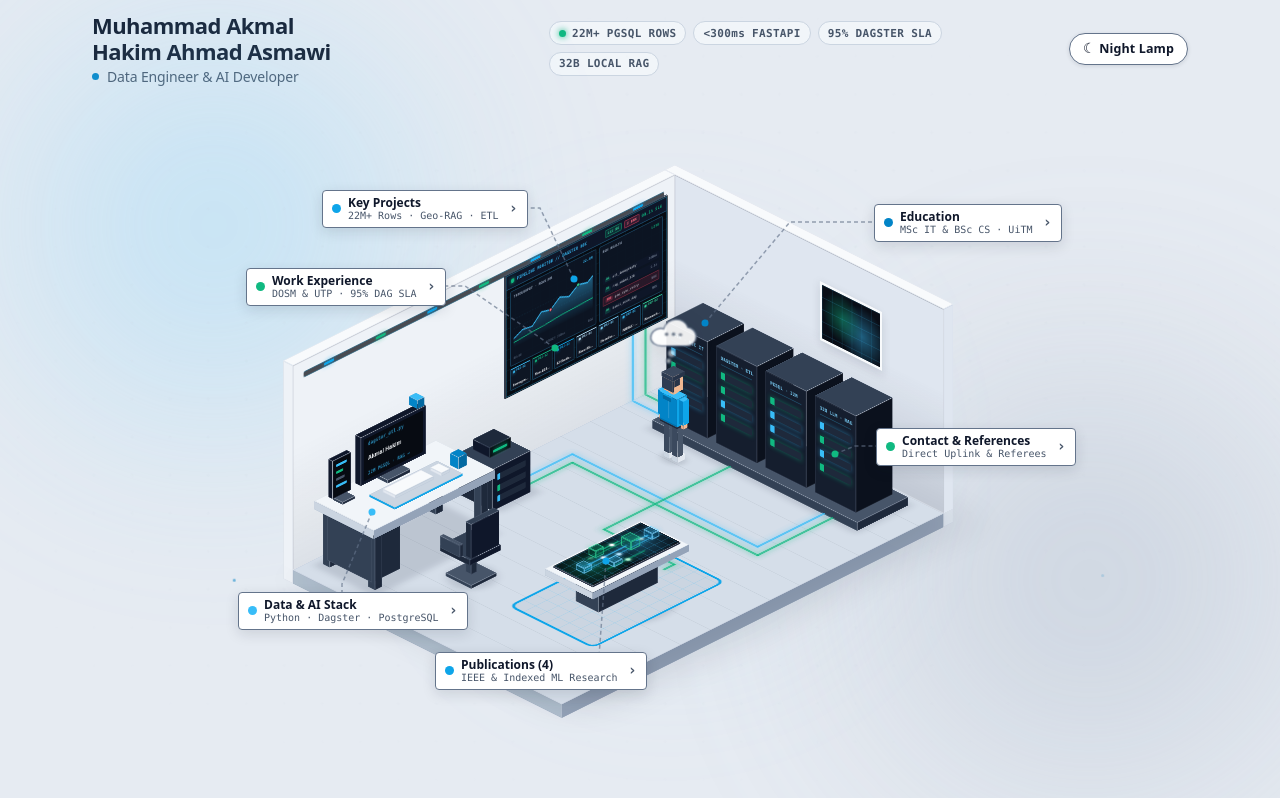
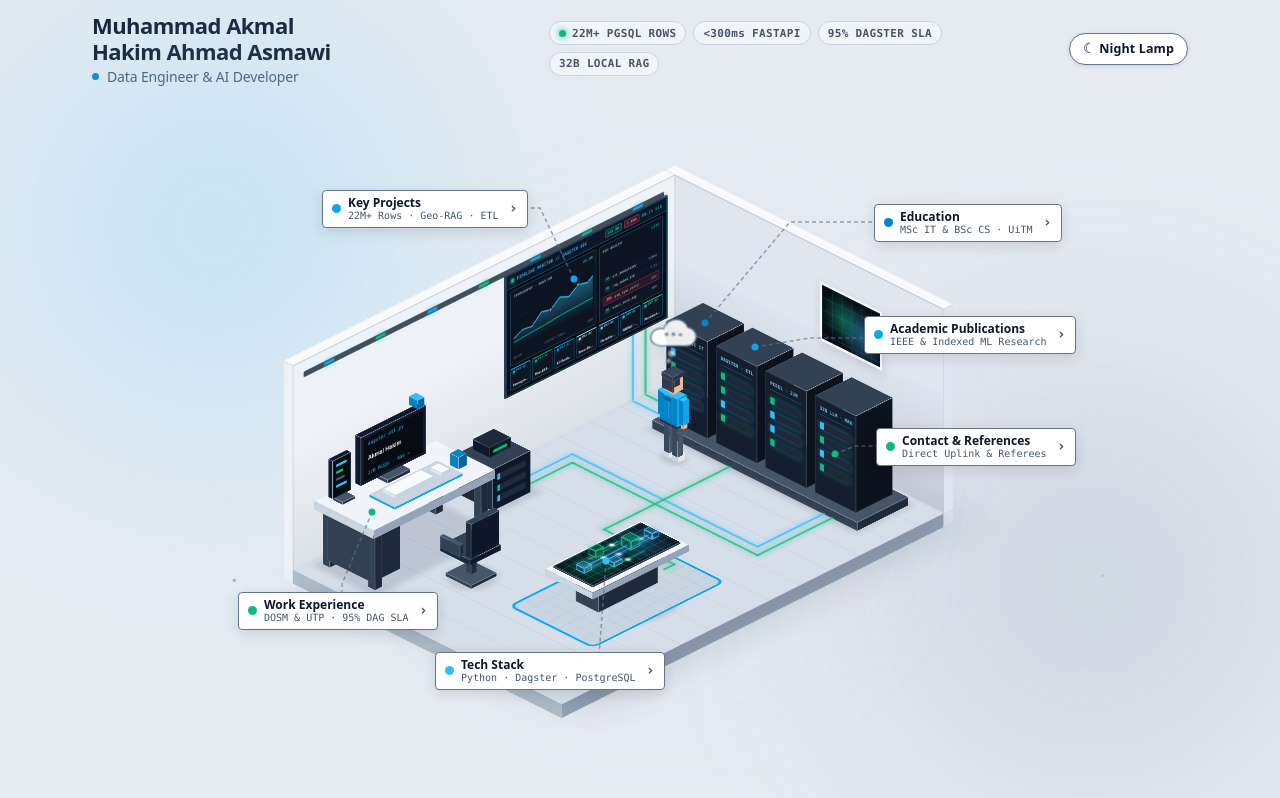
Before and after one commit to akmalxz/portfolio, a React (Vite) app: page / in a window 1280 px wide. Built offline with nearby package versions, Linux system fonts and the light colour scheme.

Commit message:
swap the callout position

```diff
--- a/src/components/BedroomCorner.tsx
+++ b/src/components/BedroomCorner.tsx
@@ -80,8 +80,10 @@ export function BedroomCorner({
   const isProjectsActive =
     hoveredCallout === 'projects' || hoveredBook?.category === 'project';
   const isExperienceActive =
-    hoveredCallout === 'experience' || hoveredBook?.category === 'experience';
-  const isSkillsActive = hoveredCallout === 'skills' || hoveredPc;
+    hoveredCallout === 'experience' ||
+    hoveredBook?.category === 'experience' ||
+    hoveredPc;
+  const isSkillsActive = hoveredCallout === 'skills';
   const isEducationActive = hoveredCallout === 'education';
   const isPublicationsActive = hoveredCallout === 'publications';
   const isContactActive = hoveredCallout === 'contact';
@@ -112,27 +114,27 @@ export function BedroomCorner({
               <circle className="callout-target-dot pin-dot-cobalt" cx="344" cy="119" r="3.5" />
             </g>
 
-            {/* 2. Experience Leader Line */}
+            {/* 2. Work Experience Leader Line (points to Desk PC) */}
             <g className={`callout-branch ${isExperienceActive ? 'is-active' : ''}`}>
-              <polyline
-                className="callout-line"
-                points="325,188 235,126 196,126"
-              />
-              <circle className="callout-target-ring" cx="325" cy="188" r="7" />
-              <circle className="callout-target-dot pin-dot-teal" cx="325" cy="188" r="3.5" />
-            </g>
-
-            {/* 3. Technical Skills Leader Line (routed below desk so callout never blocks PC) */}
-            <g className={`callout-branch ${isSkillsActive ? 'is-active' : ''}`}>
               <polyline
                 className="callout-line"
                 points="142,352 112,424 112,432"
               />
               <circle className="callout-target-ring" cx="142" cy="352" r="7" />
-              <circle className="callout-target-dot pin-dot-sky" cx="142" cy="352" r="3.5" />
+              <circle className="callout-target-dot pin-dot-teal" cx="142" cy="352" r="3.5" />
             </g>
 
-            {/* 4. Education Leader Line (points to Rack 3: UITM · MSC IT) */}
+            {/* 3. Tech Stack Leader Line (points to Holotable) */}
+            <g className={`callout-branch ${isSkillsActive ? 'is-active' : ''}`}>
+              <polyline
+                className="callout-line"
+                points="376,401 368,510 350,510"
+              />
+              <circle className="callout-target-ring" cx="376" cy="401" r="7" />
+              <circle className="callout-target-dot pin-dot-sky" cx="376" cy="401" r="3.5" />
+            </g>
+
+            {/* 4. Education Leader Line (points to Rack 1: UITM · MSC IT) */}
             <g className={`callout-branch ${isEducationActive ? 'is-active' : ''}`}>
               <polyline
                 className="callout-line"
@@ -142,7 +144,17 @@ export function BedroomCorner({
               <circle className="callout-target-dot pin-dot-indigo" cx="475" cy="163" r="3.5" />
             </g>
 
-            {/* 5. Contact Leader Line (points to Rack 2: 32B LLM · RAG) */}
+            {/* 5. Academic Publications Leader Line (points to Rack 2: DAGSTER · ETL) */}
+            <g className={`callout-branch ${isPublicationsActive ? 'is-active' : ''}`}>
+              <polyline
+                className="callout-line"
+                points="525,187 580,178 634,178"
+              />
+              <circle className="callout-target-ring" cx="525" cy="187" r="7" />
+              <circle className="callout-target-dot pin-dot-violet" cx="525" cy="187" r="3.5" />
+            </g>
+
+            {/* 6. Contact Leader Line (points to Rack 4: 32B LLM · RAG) */}
             <g className={`callout-branch ${isContactActive ? 'is-active' : ''}`}>
               <polyline
                 className="callout-line"
@@ -150,16 +162,6 @@ export function BedroomCorner({
               />
               <circle className="callout-target-ring" cx="605" cy="294" r="7" />
               <circle className="callout-target-dot pin-dot-mint" cx="605" cy="294" r="3.5" />
-            </g>
-
-            {/* 6. Publications Leader Line */}
-            <g className={`callout-branch ${isPublicationsActive ? 'is-active' : ''}`}>
-              <polyline
-                className="callout-line"
-                points="376,401 368,510 350,510"
-              />
-              <circle className="callout-target-ring" cx="376" cy="401" r="7" />
-              <circle className="callout-target-dot pin-dot-violet" cx="376" cy="401" r="3.5" />
             </g>
           </svg>
 
@@ -378,7 +380,7 @@ export function BedroomCorner({
                 </div>
               }
             />
-            {/* Rack 4: Dagster ETL Worker Node */}
+            {/* Rack 2: Dagster ETL Worker Node (Academic Publications Target) */}
             <IsoBox
               x={464}
               y={134}
@@ -386,7 +388,7 @@ export function BedroomCorner({
               w={52}
               d={58}
               h={112}
-              className="box-server-rack"
+              className={`box-server-rack ${isPublicationsActive ? 'is-rack-active' : ''}`}
               leftContent={
                 <div className="server-rack-face">
                   <span className="rack-label">DAGSTER · ETL</span>
@@ -573,7 +575,7 @@ export function BedroomCorner({
                       );
                     })}
                     {experienceBooks.map((book) => {
-                      const isActive = hoveredBookId === book.id || isExperienceActive;
+                      const isActive = hoveredBookId === book.id;
                       return (
                         <button
                           key={book.id}
@@ -603,14 +605,16 @@ export function BedroomCorner({
             {/* Desk + Clickable PC Setup */}
             <DeskSetup
               profile={profile}
-              isHovered={isSkillsActive}
-              isZoneHighlighted={isSkillsActive}
+              isHovered={isExperienceActive}
+              isZoneHighlighted={isExperienceActive}
               previewBook={hoveredBook ?? null}
               onHoverChange={(active) => {
                 setHoveredBookId(null);
                 setHoveredPc(active);
               }}
-              onOpenPc={() => onOpenSection('skills')}
+              onOpenPc={() => {
+                if (experienceBooks[0]) onSelectBook(experienceBooks[0]);
+              }}
             />
 
             {/* Animated Isometric Character */}
@@ -641,14 +645,26 @@ export function BedroomCorner({
               </span>
             </button>
 
-            {/* 2. Work Experience Callout (Off Upper-Left Wall Edge) */}
+            {/* 2. Work Experience Callout (Desk PC) */}
             <button
               type="button"
               className={`room-callout callout-experience ${isExperienceActive ? 'is-active' : ''}`}
-              onMouseEnter={() => setHoveredCallout('experience')}
-              onMouseLeave={() => setHoveredCallout(null)}
-              onFocus={() => setHoveredCallout('experience')}
-              onBlur={() => setHoveredCallout(null)}
+              onMouseEnter={() => {
+                setHoveredCallout('experience');
+                setHoveredPc(true);
+              }}
+              onMouseLeave={() => {
+                setHoveredCallout(null);
+                setHoveredPc(false);
+              }}
+              onFocus={() => {
+                setHoveredCallout('experience');
+                setHoveredPc(true);
+              }}
+              onBlur={() => {
+                setHoveredCallout(null);
+                setHoveredPc(false);
+              }}
               onClick={() => {
                 if (experienceBooks[0]) onSelectBook(experienceBooks[0]);
               }}
@@ -663,39 +679,27 @@ export function BedroomCorner({
               </span>
             </button>
 
-            {/* 3. Data & AI Stack (Below Left Floor Edge — clear of Desk PC) */}
+            {/* 3. Tech Stack Callout (Holotable) */}
             <button
               type="button"
               className={`room-callout callout-skills ${isSkillsActive ? 'is-active' : ''}`}
-              onMouseEnter={() => {
-                setHoveredCallout('skills');
-                setHoveredPc(true);
-              }}
-              onMouseLeave={() => {
-                setHoveredCallout(null);
-                setHoveredPc(false);
-              }}
-              onFocus={() => {
-                setHoveredCallout('skills');
-                setHoveredPc(true);
-              }}
-              onBlur={() => {
-                setHoveredCallout(null);
-                setHoveredPc(false);
-              }}
+              onMouseEnter={() => setHoveredCallout('skills')}
+              onMouseLeave={() => setHoveredCallout(null)}
+              onFocus={() => setHoveredCallout('skills')}
+              onBlur={() => setHoveredCallout(null)}
               onClick={() => onOpenSection('skills')}
             >
               <span className="callout-card">
                 <span className="callout-dot pin-dot-sky" aria-hidden="true" />
                 <span className="callout-text">
-                  <span className="callout-title">Data &amp; AI Stack</span>
+                  <span className="callout-title">Tech Stack</span>
                   <span className="callout-sub">Python · Dagster · PostgreSQL</span>
                 </span>
                 <span className="callout-arrow" aria-hidden="true">›</span>
               </span>
             </button>
 
-            {/* 4. Education Callout (Above Back-Right Wall) */}
+            {/* 4. Education Callout (Rack 1) */}
             <button
               type="button"
               className={`room-callout callout-education ${isEducationActive ? 'is-active' : ''}`}
@@ -715,7 +719,27 @@ export function BedroomCorner({
               </span>
             </button>
 
-            {/* 5. Contact & References (Off Right Wall Edge beside Server Cluster) */}
+            {/* 5. Academic Publications Callout (Rack 2) */}
+            <button
+              type="button"
+              className={`room-callout callout-publications ${isPublicationsActive ? 'is-active' : ''}`}
+              onMouseEnter={() => setHoveredCallout('publications')}
+              onMouseLeave={() => setHoveredCallout(null)}
+              onFocus={() => setHoveredCallout('publications')}
+              onBlur={() => setHoveredCallout(null)}
+              onClick={() => onOpenSection('publications')}
+            >
+              <span className="callout-card">
+                <span className="callout-dot pin-dot-violet" aria-hidden="true" />
+                <span className="callout-text">
+                  <span className="callout-title">Academic Publications</span>
+                  <span className="callout-sub">IEEE &amp; Indexed ML Research</span>
+                </span>
+                <span className="callout-arrow" aria-hidden="true">›</span>
+              </span>
+            </button>
+
+            {/* 6. Contact & References (Rack 4) */}
             <button
               type="button"
               className={`room-callout callout-contact ${isContactActive ? 'is-active' : ''}`}
@@ -730,26 +754,6 @@ export function BedroomCorner({
                 <span className="callout-text">
                   <span className="callout-title">Contact &amp; References</span>
                   <span className="callout-sub">Direct Uplink &amp; Referees</span>
-                </span>
-                <span className="callout-arrow" aria-hidden="true">›</span>
-              </span>
-            </button>
-
-            {/* 6. Research Publications (Off Front Floor Edge below Holotable) */}
-            <button
-              type="button"
-              className={`room-callout callout-publications ${isPublicationsActive ? 'is-active' : ''}`}
-              onMouseEnter={() => setHoveredCallout('publications')}
-              onMouseLeave={() => setHoveredCallout(null)}
-              onFocus={() => setHoveredCallout('publications')}
-              onBlur={() => setHoveredCallout(null)}
-              onClick={() => onOpenSection('publications')}
-            >
-              <span className="callout-card">
-                <span className="callout-dot pin-dot-violet" aria-hidden="true" />
-                <span className="callout-text">
-                  <span className="callout-title">Publications (4)</span>
-                  <span className="callout-sub">IEEE &amp; Indexed ML Research</span>
                 </span>
                 <span className="callout-arrow" aria-hidden="true">›</span>
               </span>
--- a/src/components/DeskSetup.tsx
+++ b/src/components/DeskSetup.tsx
@@ -85,7 +85,7 @@ export function DeskSetup({
         } ${previewBook ? 'is-previewing' : ''}`}
         data-preview-tone={previewBook?.tone}
         style={monitorVars}
-        aria-label={`Open About & Technical Skills for ${profile.shortName}`}
+        aria-label={`Open Work Experience for ${profile.shortName}`}
         onMouseEnter={() => onHoverChange(true)}
         onMouseLeave={() => onHoverChange(false)}
         onFocus={() => onHoverChange(true)}
--- a/src/styles/library.css
+++ b/src/styles/library.css
@@ -556,13 +556,13 @@
 }
 
 .callout-experience {
-  left: 16px;
-  top: 108px;
-}
-
-.callout-skills {
   left: 8px;
   top: 432px;
+}
+
+.callout-skills {
+  left: 205px;
+  top: 492px;
 }
 
 .callout-education {
@@ -570,14 +570,14 @@
   top: 44px;
 }
 
+.callout-publications {
+  left: 634px;
+  top: 156px;
+}
+
 .callout-contact {
   left: 646px;
   top: 268px;
-}
-
-.callout-publications {
-  left: 205px;
-  top: 492px;
 }
 
 /* Shared 3D Cuboid Primitive */
```
